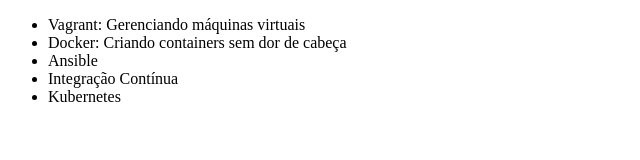
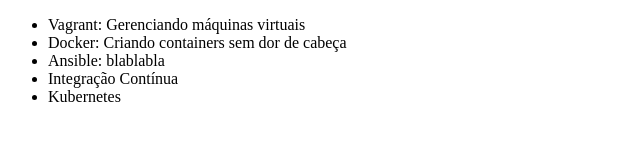
Before and after one commit to gabrielkumlehnasaas/git-alura, a plain HTML site: page index.html in a window 1280 px wide. Shown: the full height of the page, 0-640 px from the left. Drawn offline with Linux system fonts and the light colour scheme.

Commit message:
alterando codigo

```diff
--- a/index.html
+++ b/index.html
@@ -8,7 +8,7 @@
     <ul>
         <li>Vagrant: Gerenciando máquinas virtuais</li>
         <li>Docker: Criando containers sem dor de cabeça</li>
-        <li>Ansible</li>
+        <li>Ansible: blablabla</li>
         <li>Integração Contínua</li>
         <li>Kubernetes</li>
     </ul>
```
